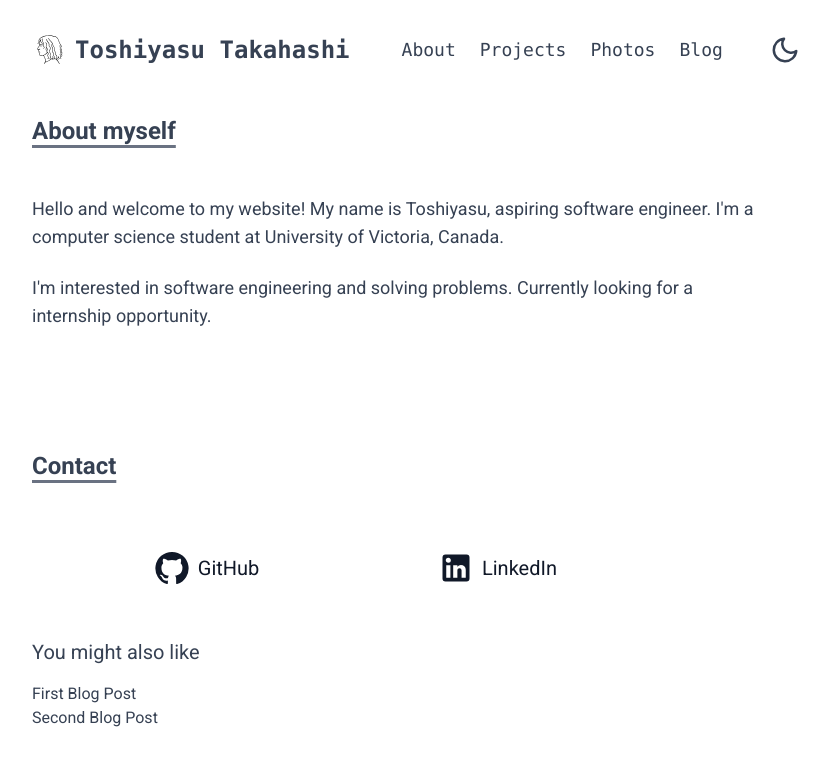
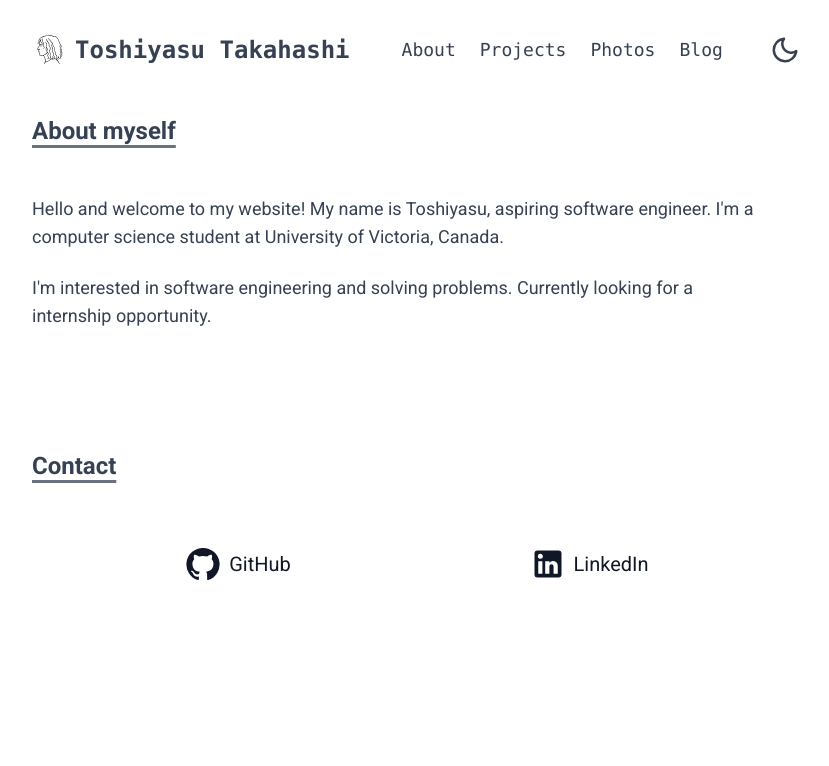
Before and after one commit to toshi-0426/personal-website, a Next.js app: page /about in a window 1280 px wide. Shown: the top 766 px of the page, without its empty margins (224-1053 px from the left). Built offline with nearby package versions, Linux system fonts and the light colour scheme.

Commit message:
modified contact placement

```diff
--- a/app/about/layout.js
+++ b/app/about/layout.js
@@ -3,14 +3,7 @@ export default function AboutLayout({ children }) {
     <div>
       <div>{children}</div>
 
-      <div className="mt-8">
-        <h2 className="mb-4 text-xl">You might also like </h2>
 
-        <ul>
-          <li>First Blog Post</li>
-          <li>Second Blog Post</li>
-        </ul>
-      </div>
     </div>
   );
 }
--- a/app/about/page.mdx
+++ b/app/about/page.mdx
@@ -24,13 +24,13 @@ for a internship opportunity.
 
 <div className="mt-12 leading-loose">
   <ul>
-    <div className="flex list-none justify-around items-center w-5/6">
+    <div className="grid grid-cols-1 sm:grid-cols-2 pl-4 md:pl-0 justify-items-start md:justify-items-center gap-1 list-none p-0">
       <li>
         <a
           href="https://github.com/toshi-0426/"
           target="_blank"
           rel="noopener noreferrer"
-          className="cursor-pointer p-2 flex items-center gap-x-2 no-underline"
+          className="cursor-pointer p-1 flex items-center gap-x-2 no-underline"
         >
           <GitHub sx={{ fontSize: 36 }} />
           <span>GitHub</span>
@@ -41,7 +41,7 @@ for a internship opportunity.
           href="https://www.linkedin.com/in/toshiyasu-takahashi/"
           target="_blank"
           rel="noopener noreferrer"
-          className="cursor-pointer p-2 flex items-center gap-x-2 no-underline"
+          className="cursor-pointer p-1 flex items-center gap-x-2 no-underline"
         >
           <LinkedIn sx={{ fontSize: 36 }} />
           <span>LinkedIn</span>
--- a/data/projects.json
+++ b/data/projects.json
@@ -13,7 +13,7 @@
     {
       "slug": "finance-tracker",
       "title": "Finance Tracker",
-      "description": "Finance Tracker is a finance tracking app that help you to effortlessly monitor your spending.",
+      "description": "Finance Tracker is a modern, password-free finance app with Magic-Link authentication. Effortlessly monitor your spending—add, edit, and delete transactions—and customize your dashboard with a default date range, display name, and avatar.",
       "techStack": [
         "Next.js",
         "React",
```
